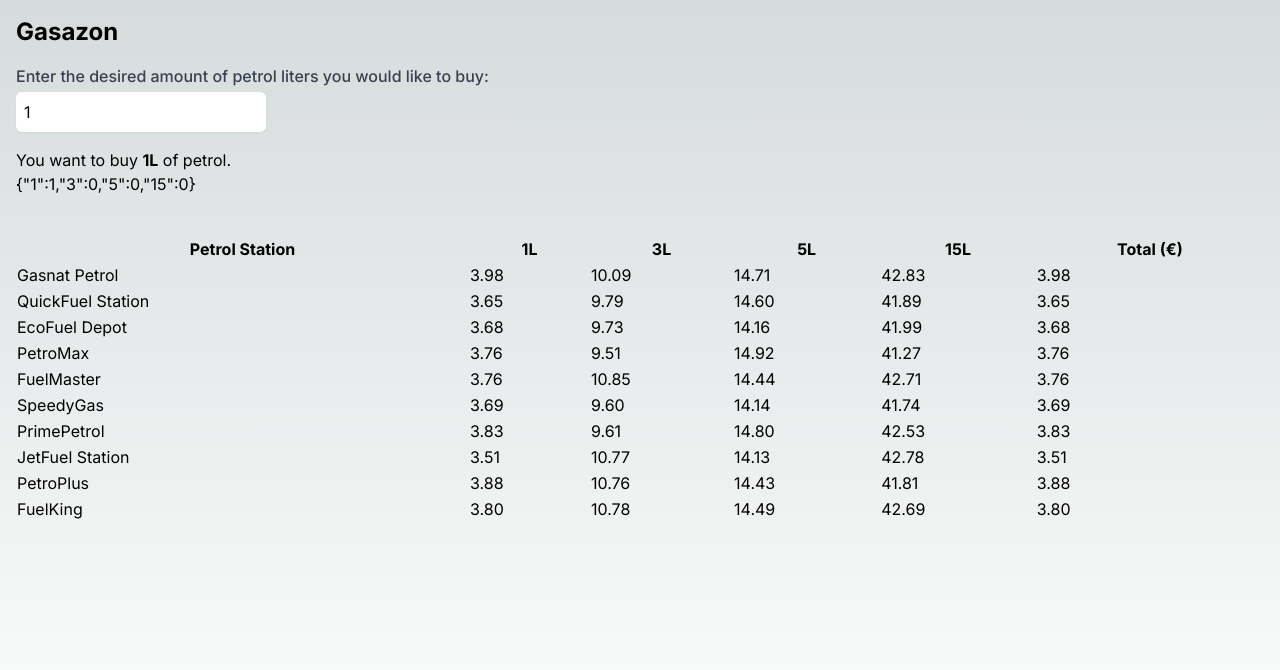
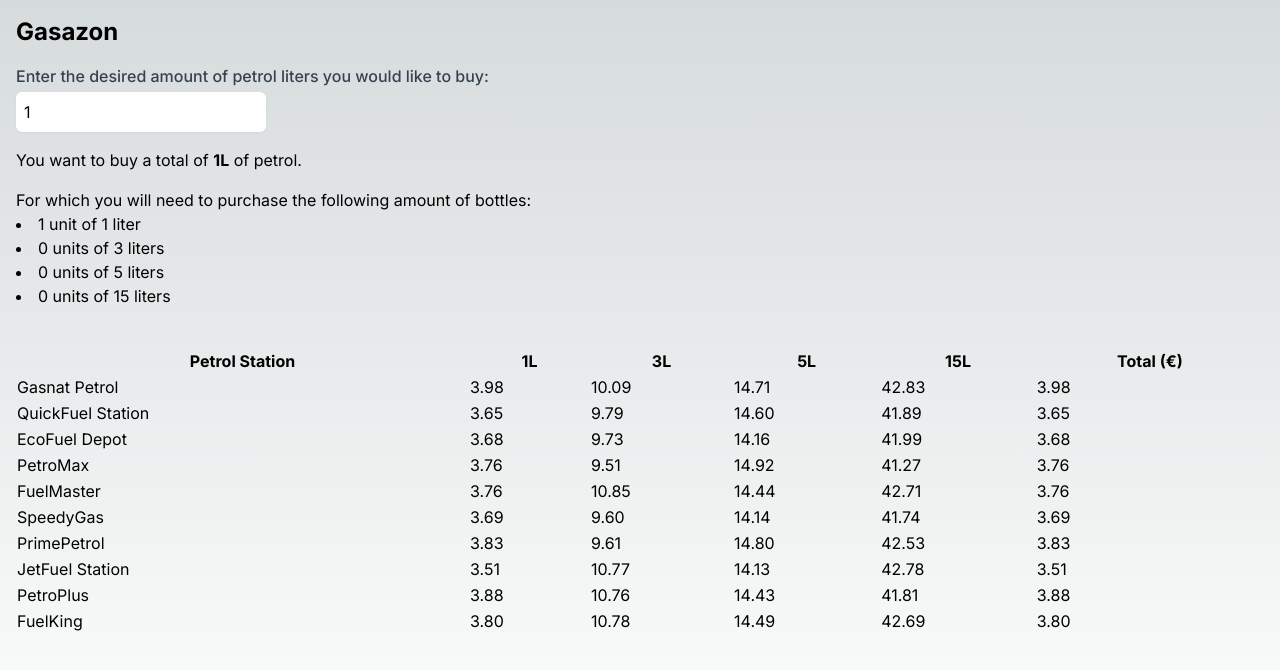
Before and after one commit to pmallol/remaining-petrol-calculator, a Next.js app: page / in a window 1280 px wide. Shown: the top 670 px of the page. Built offline with nearby package versions, Linux system fonts and the light colour scheme.

Commit message:
chore: Update Home page to display the required amount of petrol in liters and the corresponding number of bottles needed

```diff
--- a/app/page.tsx
+++ b/app/page.tsx
@@ -48,8 +48,17 @@ const bottles = calculateBottles(liters);
         />
       </div>
       <div className="mb-10">
-        <h3>You want to buy <b>{liters}L</b> of petrol.</h3>
-        <p>{JSON.stringify(bottles)}</p>
+        <p className='mb-4'>You want to buy a total of <b>{liters}L</b> of petrol.</p>
+        <p>For which you will need to purchase the following amount of bottles:</p>
+        <p>
+          <ol className="list-disc list-inside">
+            {Object.entries(bottles).map(([key, value]) => (
+              <li key={key}>
+                {value} unit{ value === 1 ? '': 's'} of {key} liter{ key === '1' ? '': 's'}
+              </li>
+            ))}
+          </ol>
+        </p>
       </div>
       <StationList stations={stations} liters={liters} />
     </div>
```
